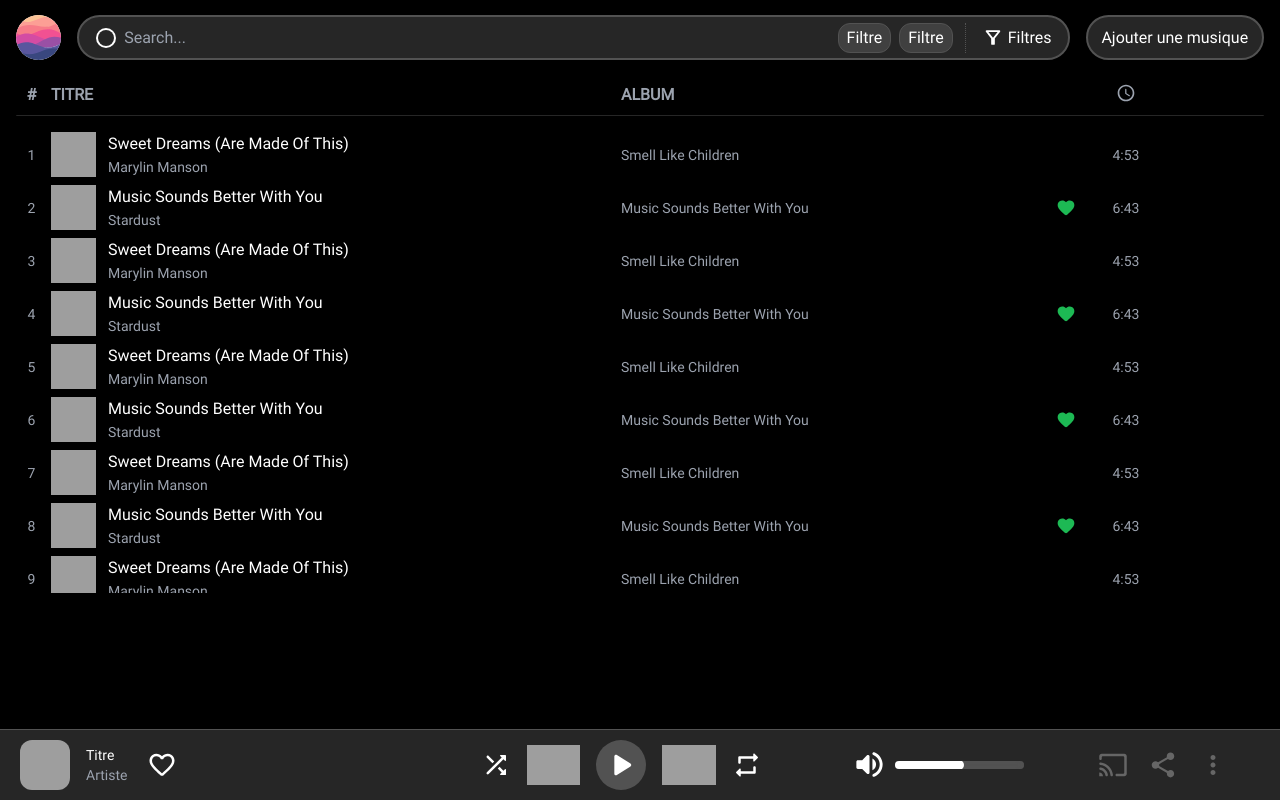
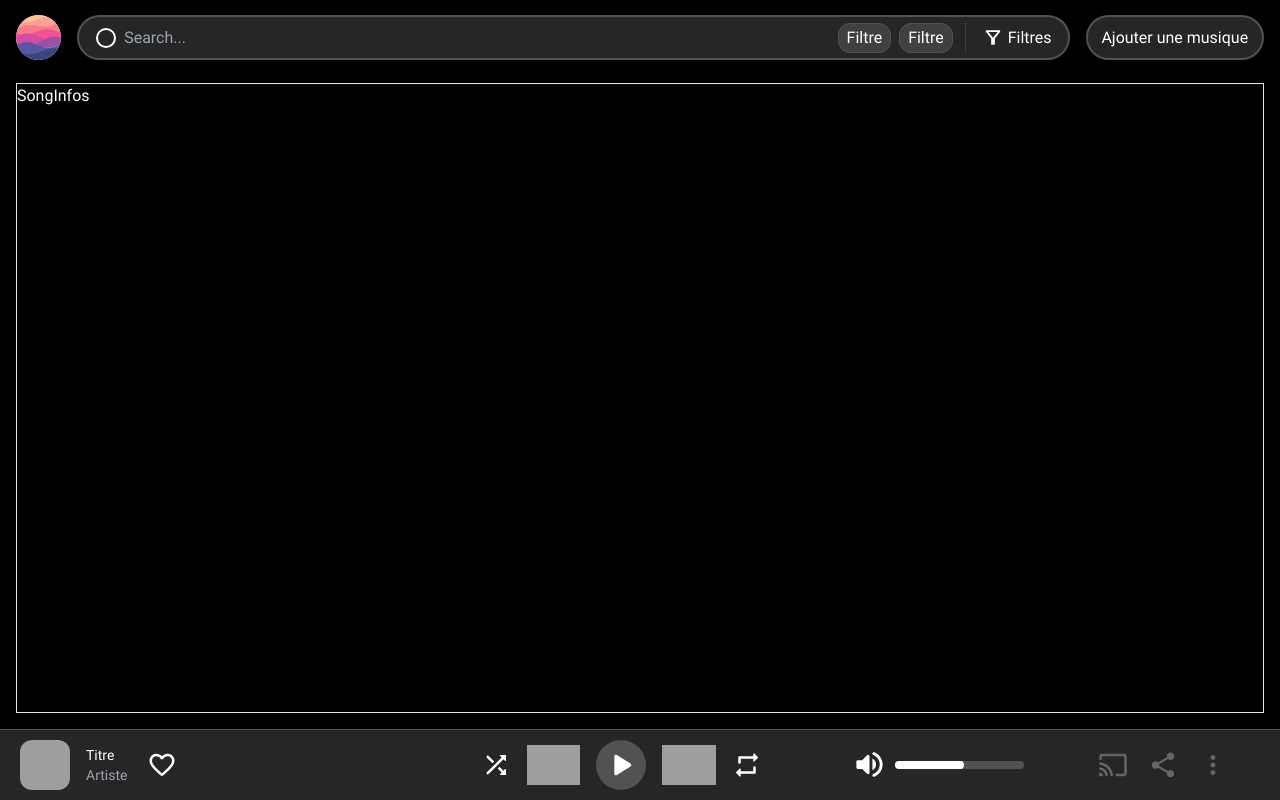
Before and after one commit to LeszczyTom/Application-Architectures-distribuees, a React (Create React App) app in the folder ICE/Client/client-electron/: page / in a window 1280 px wide. Both pictures are taken after a click on the element 640 px from the left and 154 px from the top of the page. Built offline with nearby package versions, Linux system fonts and the light colour scheme; grey boxes are pictures that could not be loaded.

Commit message:
Changement dans la navigation entre les components

```diff
--- a/ICE/Client/client-electron/src/App.js
+++ b/ICE/Client/client-electron/src/App.js
@@ -4,14 +4,17 @@
 import Player from "./Components/Player";
 import MusicList from "./Components/MusicList";
 import AddMusic from "./Components/AddMusic";
+import SongInfos from "./Components/SongInfos";
 
 function App() {
-    const [addMusic, setAddMusic] = React.useState(false);
+    const [currentView, setCurrentView] = React.useState("musicList");
 
     return (
     <div className="h-screen bg-black flex flex-col">
-        <Menu setAddMusic={setAddMusic} addMusic={addMusic}/>
-        {addMusic ? <AddMusic /> : <MusicList setAddMusic={setAddMusic}/>}
+        <Menu setView={setCurrentView} view={currentView}/>
+        {currentView === "musicList" && <MusicList setView={setCurrentView} view={currentView}/>}
+        {currentView === "addMusic" && <AddMusic setView={setCurrentView} view={currentView}/>}
+        {currentView === "songInfos" && <SongInfos setView={setCurrentView} view={currentView}/>}
         <Player />
     </div>
     );
--- a/ICE/Client/client-electron/src/Components/Menu.js
+++ b/ICE/Client/client-electron/src/Components/Menu.js
@@ -5,7 +5,7 @@
 function Menu(props) {
     return (
         <div className={"flex h-[75px] mt-2"}>
-            <img src={logo} alt="logo" width={"45"} className={"mx-4 hover:cursor-pointer"} onClick={() => props.setAddMusic(false)}/>
+            <img src={logo} alt="logo" width={"45"} className={"mx-4 hover:cursor-pointer"} onClick={() => props.setView("musicList")}/>
             <div className={"flex flex-row h-[45px] w-full my-auto mr-4 rounded-3xl border-neutral-600 px-2 border-2 bg-neutral-800"}>
                 <svg height={30} width={40} className={"my-auto mx-1"}>
                     <circle cx="15" cy="15" r="10" fill={"white"}/>
@@ -21,8 +21,8 @@
                 </div>
             </div>
             {
-                props.addMusic ? "" :   <div className={"flex text-white w-[230px] h-[45px] m-auto rounded-full bg-neutral-800 border-neutral-600 border-2 mr-4 hover:cursor-pointer hover:border-[#1DB954]"}
-                                             onClick={() => props.setAddMusic(true)}>
+                props.view === "addMusic" ? "" :   <div className={"flex text-white w-[230px] h-[45px] m-auto rounded-full bg-neutral-800 border-neutral-600 border-2 mr-4 hover:cursor-pointer hover:border-[#1DB954]"}
+                                             onClick={() => props.setView("addMusic")}>
                                             <p className={"m-auto"}>Ajouter une musique</p>
                                         </div>
             }
--- a/ICE/Client/client-electron/src/Components/MusicList.js
+++ b/ICE/Client/client-electron/src/Components/MusicList.js
@@ -110,11 +110,11 @@
                     </div>
                 </div>
                 <div className={"border-b rounded-b-full border-b-neutral-800 my-2"}/>
-                <div id={"musicList"} className={"overflow-y-scroll h-[469px]"}>
+                <div id={"musicList"} className={"overflow-y-scroll h-[468px]"}>
                 {
                     Object.keys(musiques).map((key) => {
                         return (
-                            <div className={"flex mt-2 text-sm hover:cursor-pointer"}>
+                            <div className={"flex mt-2 text-sm hover:cursor-pointer"} onClick={() => props.setView("songInfos")}>
                                 <div className={"my-auto w-[15px] text-center ml-2"}>{musiques[key].id}</div>
                                 <div className={"flex w-[570px] ml-3"}>
                                     <img src={musiques[key].cover} className={"h-[45px]"} alt={"cover album"}/>
@@ -138,7 +138,7 @@
                     })
                 }
                 <div className={"m-auto my-4 w-fit bg-neutral-800 rounded-full py-3 px-9 text-white hover:cursor-pointer"}
-                onClick={() => props.setAddMusic(true)}>
+                onClick={() => props.setView("addMusic")}>
                     Ajouter une musique
                 </div>
                 </div>
--- /dev/null
+++ b/ICE/Client/client-electron/src/Components/SongInfos.js
@@ -0,0 +1,11 @@
+import React from 'react';
+
+function SongInfos() {
+    return (
+        <div className={"h-full m-4 text-white border"}>
+            <h1>SongInfos</h1>
+        </div>
+    );
+}
+
+export default SongInfos;
```
